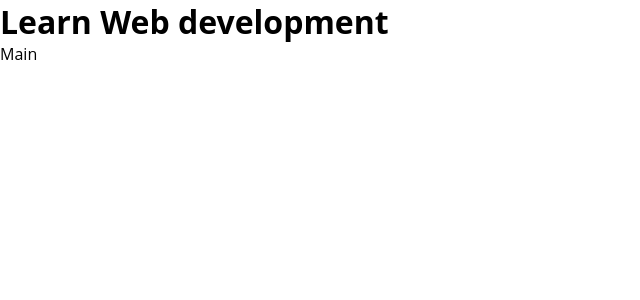
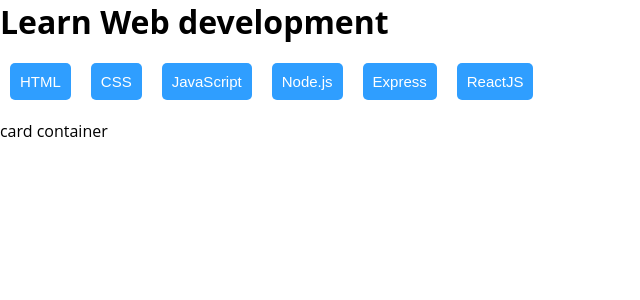
Before and after one commit to alexbiviano/react-use-state, a React (Vite) app in the folder react-use-state/: page / in a window 1280 px wide. Shown: the top 300 px of the page, without its empty margins (0-640 px from the left). Built offline with nearby package versions, Linux system fonts and the light colour scheme.

Commit message:
[upd] buttons created

```diff
--- /dev/null
+++ b/react-use-state/src/components/Button.jsx
@@ -0,0 +1,9 @@
+const Button = (props) => {
+    return (
+        <>
+            <button>{props.title}</button>
+        </>
+    )
+}
+
+export default Button
--- /dev/null
+++ b/react-use-state/src/components/Card.jsx
@@ -0,0 +1,10 @@
+
+const Card = (props) => {
+    return (
+        <>
+            <div className="card">Placeholder</div>
+        </>
+    )
+}
+
+export default Card
--- a/react-use-state/src/components/Main.jsx
+++ b/react-use-state/src/components/Main.jsx
@@ -1,9 +1,54 @@
-import React from 'react'
+import Button from './Button'
+import Card from './Card'
 
 const Main = () => {
+
+    const languages = [
+        {
+            id: 1,
+            title: "HTML",
+            description: "HTML (HyperText Markup Language) è il linguaggio standard per creare pagine e applicazioni web. Struttura il contenuto web e fornisce elementi di base come titoli, paragrafi e immagini."
+        },
+        {
+            id: 2,
+            title: "CSS",
+            description: "CSS (Cascading Style Sheets) è un linguaggio di stile utilizzato per descrivere la presentazione di un documento scritto in HTML o XML. Controlla il layout, i colori, i caratteri e l'aspetto complessivo di una pagina web."
+        },
+        {
+            id: 3,
+            title: "JavaScript",
+            description: "JavaScript è un linguaggio di programmazione dinamico utilizzato per lo sviluppo web, che consente contenuti interattivi come grafici animati, pulsanti cliccabili e altre funzionalità dinamiche sui siti web."
+        },
+        {
+            id: 4,
+            title: "Node.js",
+            description: "Node.js è un ambiente di runtime JavaScript lato server che permette di utilizzare JavaScript anche sul backend, consentendo agli sviluppatori di usare lo stesso linguaggio sia sul client che sul server."
+        },
+        {
+            id: 5,
+            title: "Express",
+            description: "Express è un framework per applicazioni web minimalista e veloce per Node.js. Fornisce strumenti robusti per creare applicazioni web e API e semplifica la gestione delle rotte e delle richieste."
+        },
+        {
+            id: 6,
+            title: "ReactJS",
+            description: "ReactJS è una libreria JavaScript per costruire interfacce utente, in particolare applicazioni a pagina singola. Consente agli sviluppatori di creare componenti UI riutilizzabili e di gestire efficacemente lo stato dell'applicazione."
+        }
+    ];
+
     return (
         <>
-            Main
+            <div className="buttons-container">
+                {languages.map((element) => {
+                    return (
+                        <Button key={element.id} title={element.title} />
+                    )
+                })}
+            </div>
+
+            <div className="card-container">
+                card container
+            </div>
         </>
     )
 }
--- a/react-use-state/src/index.css
+++ b/react-use-state/src/index.css
@@ -7,3 +7,13 @@
 body {
   font-family: "Open Sans", sans-serif;
 }
+
+button {
+  padding: 10px;
+  font-size: 15px;
+  margin: 20px 10px;
+  color: white;
+  background-color: rgb(47, 158, 255);
+  border-radius: 5px;
+  border: none;
+}
```
